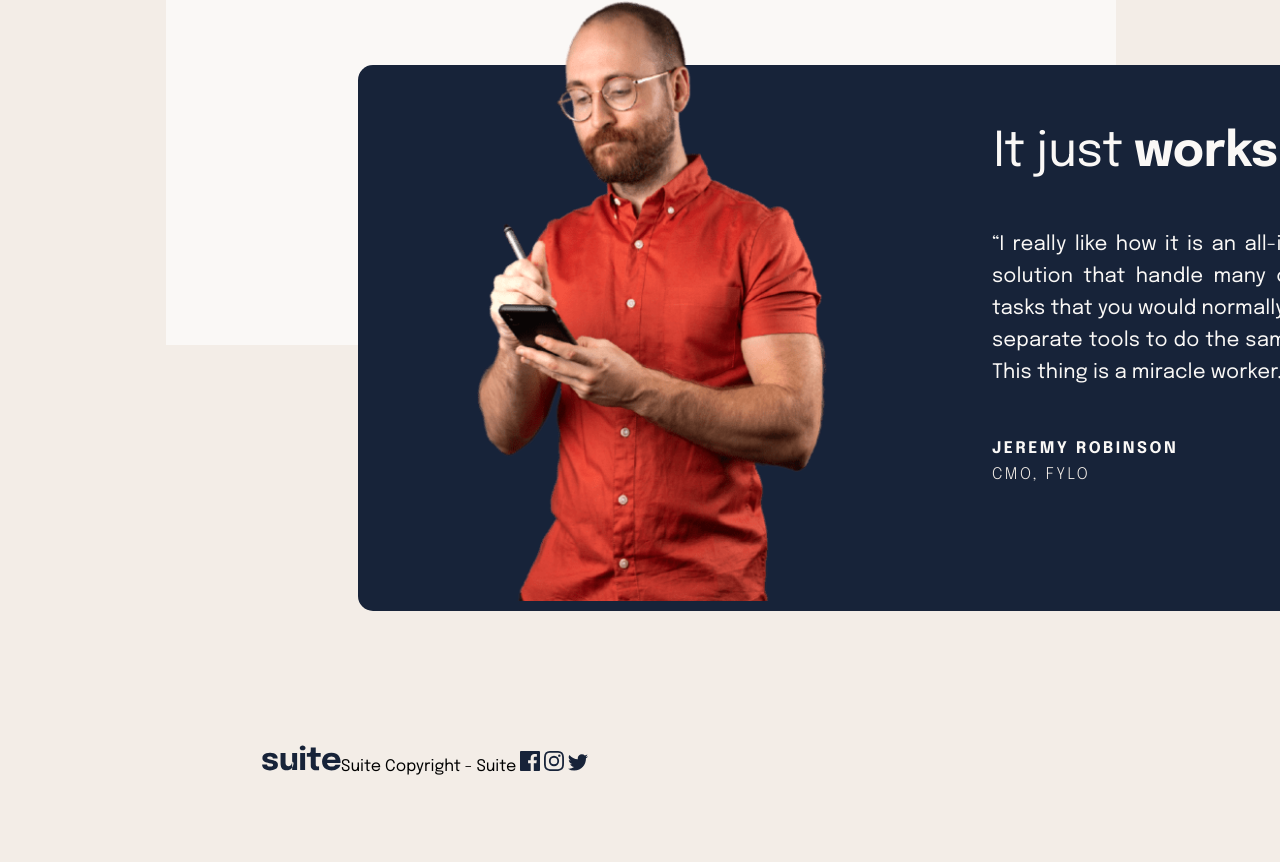
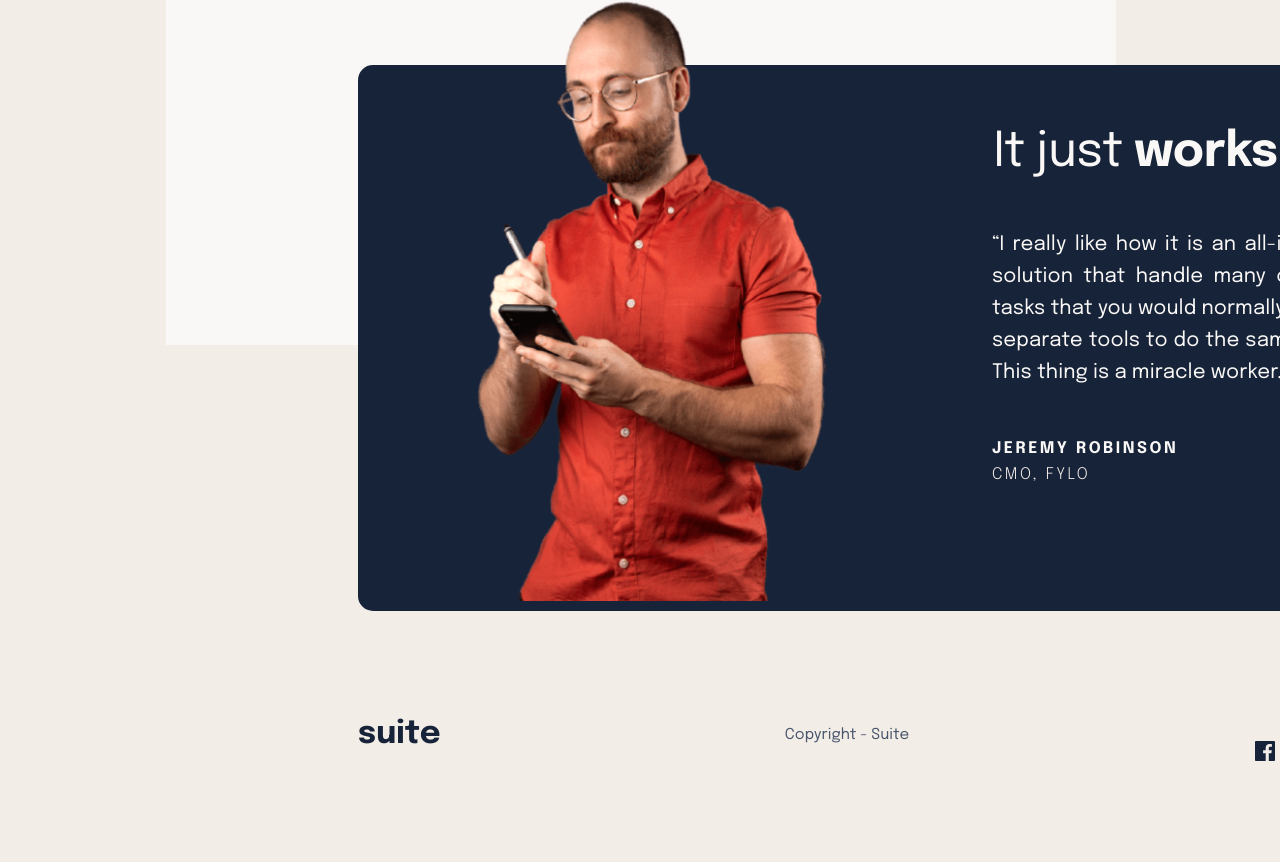
Before and after one commit to santosdlaysa/suite-landing-page-a, a plain HTML site: page index.html in a window 1280 px wide. Shown: the part 1103-1965 px from the top of the page. Drawn offline with Linux system fonts and the light colour scheme.

Commit message:
finished

```diff
--- a/index.html
+++ b/index.html
@@ -56,14 +56,16 @@
     </div>
 
   </div>
+  <footer class="toque-final">
+    <h1>suite</h1>
+    <p>Copyright - Suite</p>
+    <div class="icons">
+      <img src="./assets/icon-facebook.svg" alt="imagem-facebok" class="img-icons" href="http://www.instagram.com/santosdlaysa"></img>
+      <img src="./assets/icon-instagram.svg" alt="imagem-instagram" class="img-icons"  href="http://www.instagram.com/santosdlaysa"></img>
+      <img src="./assets/icon-twitter.svg" alt="imagem-twitter" class="img-icons"  href="#"></img>
+    </div>
+
+  </footer>
 </div>
-    <footer class="toque-final">
-      <img src="./assets/suite (2).svg" target="_blank">Suite</img>
-      Copyright - Suite
-      <img src="./assets/icon-facebook.svg" ></img>
-      <img src="./assets/icon-instagram.svg" ></img>
-      <img src="./assets/icon-twitter.svg" ></img>
-    </footer>
-
 </body>
 </html>
--- a/styles.css
+++ b/styles.css
@@ -1,5 +1,5 @@
 body {
-    margin: 0 164px 943px 166px;
+    margin: 0 164px 0 166px;
     padding: 0;
     font-family: 'Epilogue', sans-serif;
     background-color: #F3EDE7;
@@ -33,6 +33,11 @@ header > img {
     transition: all 0.3s ease-in-out;
     width: 219px;
     height: 56px;
+}
+
+.button-one:hover {
+    background-color: rgba(23, 35, 57, 1);
+    color: #ffffff;
 }
 
 .container-principal {
@@ -99,6 +104,12 @@ header > img {
     transition: all 0.3s ease-in-out;
     width: 219px;
     height: 56px;
+}
+
+.button-two:hover {
+    background: linear-gradient(90deg, #A060FF,#CB30E3,#FFA84E);
+    color: #ffffff;
+    border: none;
 }
 
 .container-sub{
@@ -213,9 +224,57 @@ header > img {
 }
 
 
-.toque-final {
-    margin-top: 25rem;
-    color: #000;
-    padding: 0 6rem;
-    height: 600px;
+footer {
+    padding: 6rem;
+    justify-content: space-between;
+    height: 56px;
+    display: flex;
+    align-items: center;
 }
+
+.img-suite{
+    width: 81px;
+    height: 32px;
+}
+
+.toque-final h1 {
+    font-weight: 700;
+    font-size:32px;
+    line-height: 32px;
+    letter-spacing: -0.44 px;
+    width: 81px;
+    height: 32px;
+    justify-content: flex-start;
+    color: #172339;
+}
+.toque-final p {
+    font-weight: 400;
+    font-size: 15px;
+    line-height: 32px;
+    width: 125px;
+    height: 32px;
+    left: 283px;
+    color: #49566D;
+    line-height: 32px;
+    letter-spacing: 0.08px;
+    text-align: center;
+}
+
+
+.icons {
+    display: flex;
+    justify-content: space-between;
+    width: 116px;
+    height: 20px;
+    margin-top: 2rem;
+    cursor: pointer;
+}
+
+.img-icons:hover {
+    opacity: 0.5;
+}
+
+
+@media screen max-width d(768px) {
+
+}
```
